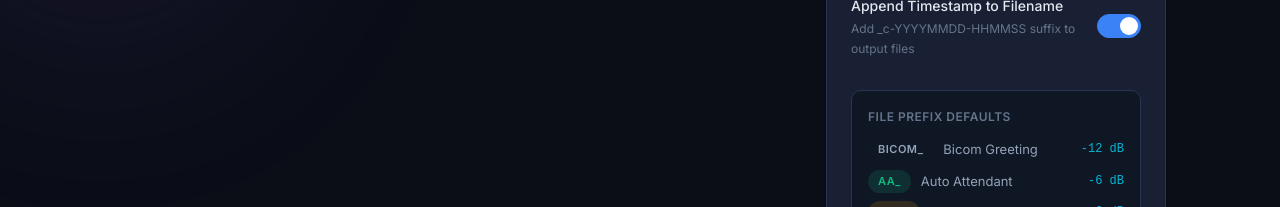
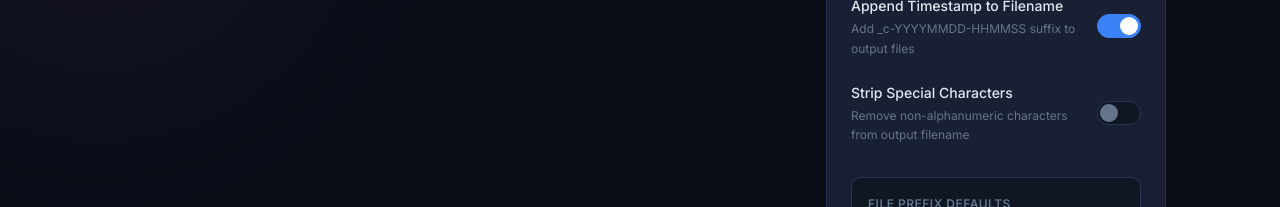
Before and after one commit to sagostin/g711-audio-conv, a Vue app in the folder frontend/: page / in a window 1280 px wide. Shown: the part 829-1036 px from the top of the page. Built offline with nearby package versions, Linux system fonts and the light colour scheme; no server answers.

Commit message:
strip metadata chunks from WAV outputs for improved compatibility with strict parsers

```diff
--- a/frontend/src/components/ConversionOptions.vue
+++ b/frontend/src/components/ConversionOptions.vue
@@ -130,6 +130,23 @@
           type="checkbox"
           :checked="options.appendTimestamp"
           @change="$emit('update:options', { ...options, appendTimestamp: $event.target.checked })"
+          :disabled="disabled"
+        />
+        <span class="toggle-slider"></span>
+      </label>
+    </div>
+
+    <!-- Strip Special Characters Toggle -->
+    <div class="toggle-wrapper">
+      <div class="toggle-label">
+        <span class="toggle-label-text">Strip Special Characters</span>
+        <span class="toggle-label-desc">Remove non-alphanumeric characters from output filename</span>
+      </div>
+      <label class="toggle">
+        <input
+          type="checkbox"
+          :checked="options.stripSpecialChars"
+          @change="$emit('update:options', { ...options, stripSpecialChars: $event.target.checked })"
           :disabled="disabled"
         />
         <span class="toggle-slider"></span>
--- a/frontend/src/composables/useConverter.js
+++ b/frontend/src/composables/useConverter.js
@@ -25,6 +25,7 @@ export function useConverter() {
         bandpassLow: 300,
         bandpassHigh: 3400,
         appendTimestamp: true,
+        stripSpecialChars: false,
     })
 
     const selectedPreset = ref('global')
@@ -237,6 +238,10 @@ export function useConverter() {
                     baseName = baseName.substring(pfx.length)
                 }
             }
+            // Strip non-alphanumeric characters if enabled (retains letters/numbers)
+            if (options.stripSpecialChars) {
+                baseName = baseName.replace(/[^a-zA-Z0-9]/g, '')
+            }
             if (options.appendTimestamp) {
                 const now = new Date()
                 const ts = now.getFullYear().toString()
```
